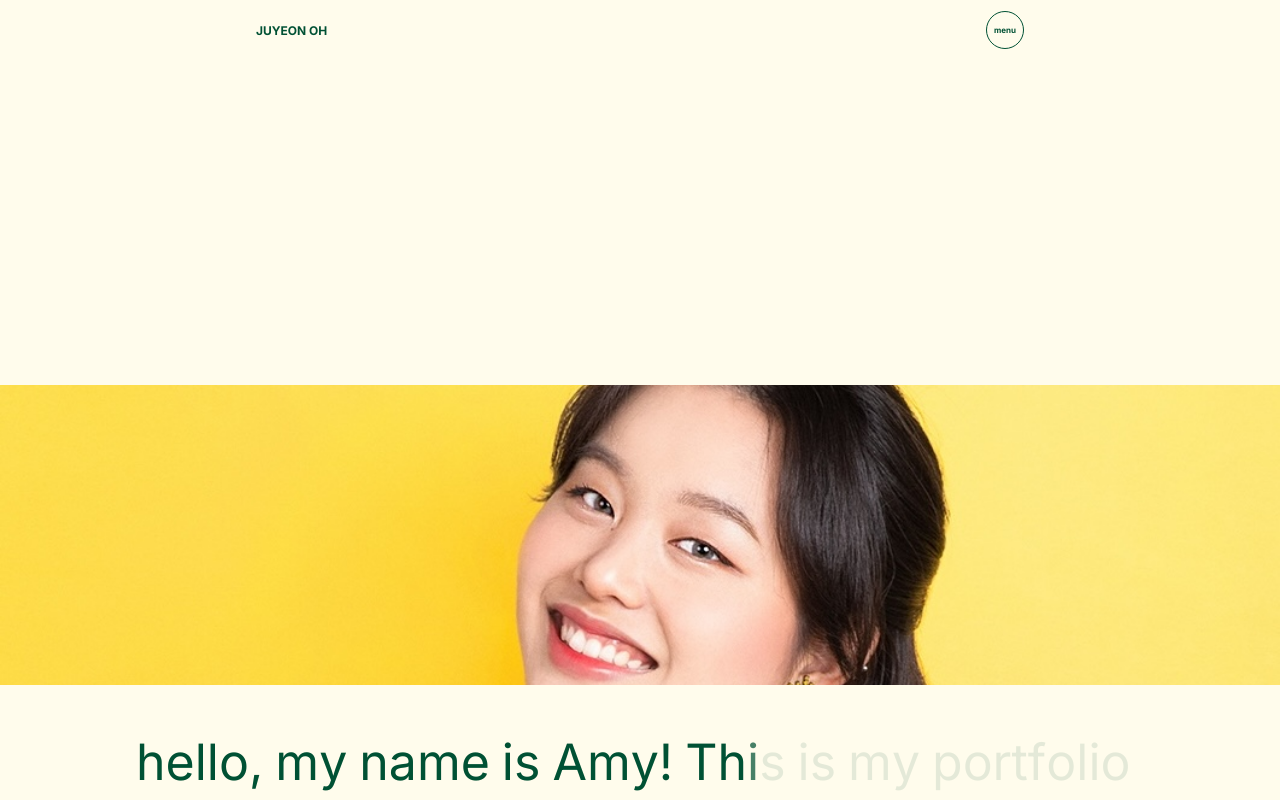
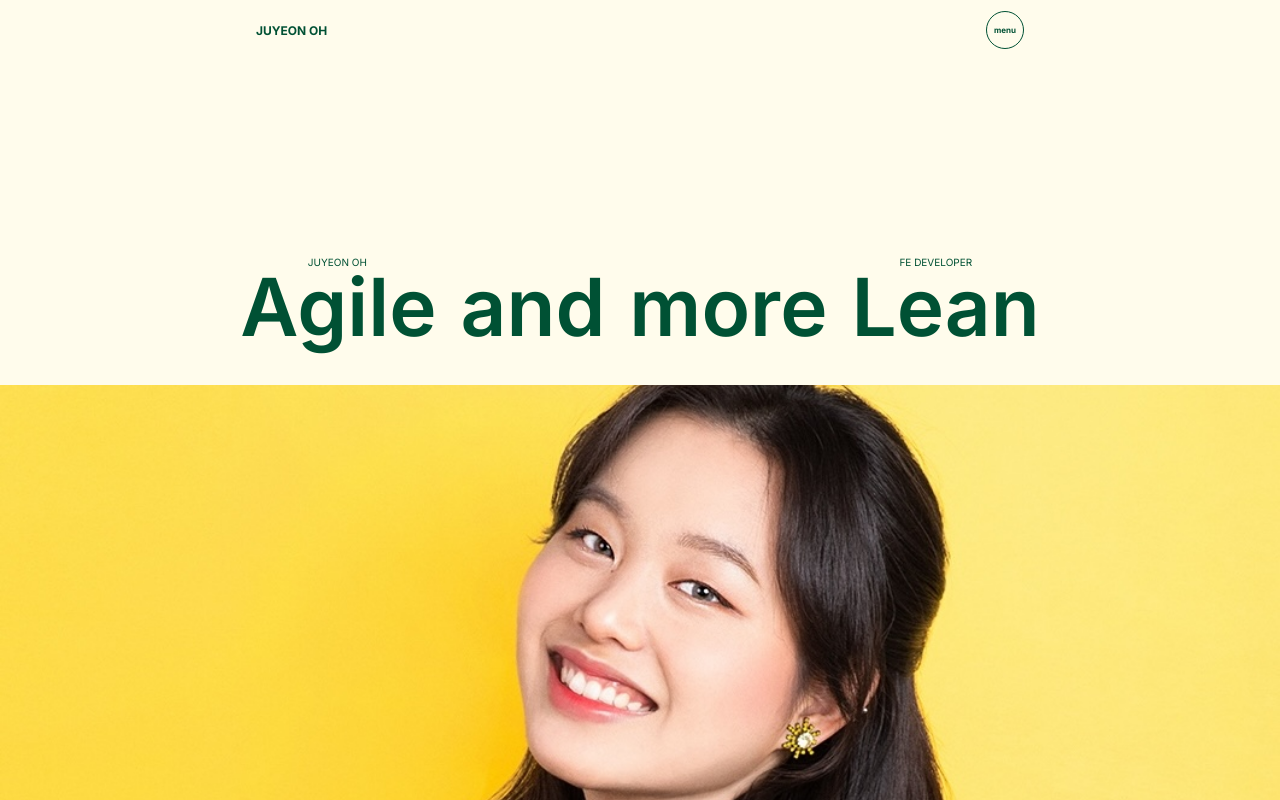
Before and after one commit to 55555-Jyeon/portfolio, a Next.js app: page /Amy in a window 1280 px wide. Shown: the top 800 px of the page. Built offline with nearby package versions, Linux system fonts and the light colour scheme.

Commit message:
text animation

```diff
--- a/package.json
+++ b/package.json
@@ -9,7 +9,7 @@
     "lint": "next lint"
   },
   "dependencies": {
-    "framer-motion": "^11.0.8",
+    "framer-motion": "^11.0.13",
     "next": "14.1.3",
     "plaiceholder": "^3.0.0",
     "react": "^18",
--- a/src/app/Amy/mypage.module.css
+++ b/src/app/Amy/mypage.module.css
@@ -10,7 +10,7 @@
   display: flex;
   flex-direction: row;
   justify-content: space-around;
-  width: 105%;
+  width: 110%;
   margin-top: 80px;
 }
 .textbox span {
@@ -35,7 +35,6 @@
   display: flex;
   justify-content: center;
   overflow: hidden;
-  transition: all 0.6s ease-in-out;
 }
 .profile {
   width: inherit;
--- a/src/app/Amy/page.tsx
+++ b/src/app/Amy/page.tsx
@@ -1,14 +1,46 @@
 "use client";
 
 import style from "./mypage.module.css";
-import Image from "next/image";
-import profile from "../../../public/profile.jpg";
 import Characters from "./_component/Character";
-import { delay, motion } from "framer-motion";
+import { motion } from "framer-motion";
 
 const paragraph =
   "hello, my name is Amy! This is my portfolio website, created by NextJS and typescript.";
-const transition = { duration: 1.2, ease: [0.6, 0.01, -0.05, 0.9] };
+const transition = { duration: 1, ease: "easeInOut" };
+
+const firstWord = {
+  initial: { y: 0, opacity: 0 },
+  animate: {
+    y: 0,
+    opacity: 1,
+    transition: {
+      delayChildren: 0.6,
+      staggerChildren: 0.04,
+      staggerDirection: -1,
+    },
+  },
+};
+
+const secondWord = {
+  initial: { y: 0, opacity: 0 },
+  animate: {
+    y: 0,
+    opacity: 1,
+    transition: {
+      delayChildren: 0.6,
+      staggerChildren: 0.04,
+      staggerDirection: 1,
+    },
+  },
+};
+
+const letter = {
+  initial: { y: "400px", opacity: 0 },
+  animate: {
+    y: 0,
+    opacity: 1,
+  },
+};
 
 export default function Mypage() {
   return (
@@ -18,38 +50,50 @@ export default function Mypage() {
       exit="exit"
       className={style.main}
     >
-      <motion.div initial={{ opacity: 0 }} className={style.textbox}>
+      <motion.div
+        initial={{ opacity: 0, y: "20px" }}
+        animate={{
+          opacity: 1,
+          y: "20px",
+          transition: { delay: 1.2, ...transition },
+        }}
+        className={style.textbox}
+      >
         <span>JUYEON OH</span>
         <span>FE DEVELOPER</span>
       </motion.div>
-      <motion.p initial={{ opacity: 0 }} className={style.value}>
-        <span>A</span>
-        <span>g</span>
-        <span>i</span>
-        <span>l</span>
-        <span>e</span>
-        <span className={style.blank} />
-        <span>a</span>
-        <span>n</span>
-        <span>d</span>
-        <span className={style.blank} />
-        <span>m</span>
-        <span>o</span>
-        <span>r</span>
-        <span>e</span>
-        <span className={style.blank} />
-        <span>L</span>
-        <span>e</span>
-        <span>a</span>
-        <span>n</span>
-      </motion.p>
+      <motion.div className={style.value}>
+        <motion.span variants={firstWord} initial="initial" animate="animate">
+          <motion.span variants={letter}>A</motion.span>
+          <motion.span variants={letter}>g</motion.span>
+          <motion.span variants={letter}>i</motion.span>
+          <motion.span variants={letter}>l</motion.span>
+          <motion.span variants={letter}>e</motion.span>
+          <motion.span className={style.blank} />
+          <motion.span variants={letter}>a</motion.span>
+          <motion.span variants={letter}>n</motion.span>
+          <motion.span variants={letter}>d</motion.span>
+          <motion.span className={style.blank} />
+        </motion.span>
+        <motion.span variants={secondWord} initial="initial" animate="animate">
+          <motion.span variants={letter}>m</motion.span>
+          <motion.span variants={letter}>o</motion.span>
+          <motion.span variants={letter}>r</motion.span>
+          <motion.span variants={letter}>e</motion.span>
+          <motion.span className={style.blank} />
+          <motion.span variants={letter}>L</motion.span>
+          <motion.span variants={letter}>e</motion.span>
+          <motion.span variants={letter}>a</motion.span>
+          <motion.span variants={letter}>n</motion.span>
+        </motion.span>
+      </motion.div>
       <div className={style.ImageBg}>
         <motion.div
           initial={{ y: "-50%", width: 296, height: 356 }}
           animate={{
             y: 0,
             width: "100vw",
-            height: window.innerWidth > 1440 ? 600 : 300,
+            height: 600,
             transition: { delay: 0.2, ...transition },
           }}
           className={style.ImageContainer}
```
Also changed, not shown: 1 other file (tests, documents, lock files or other folders).
